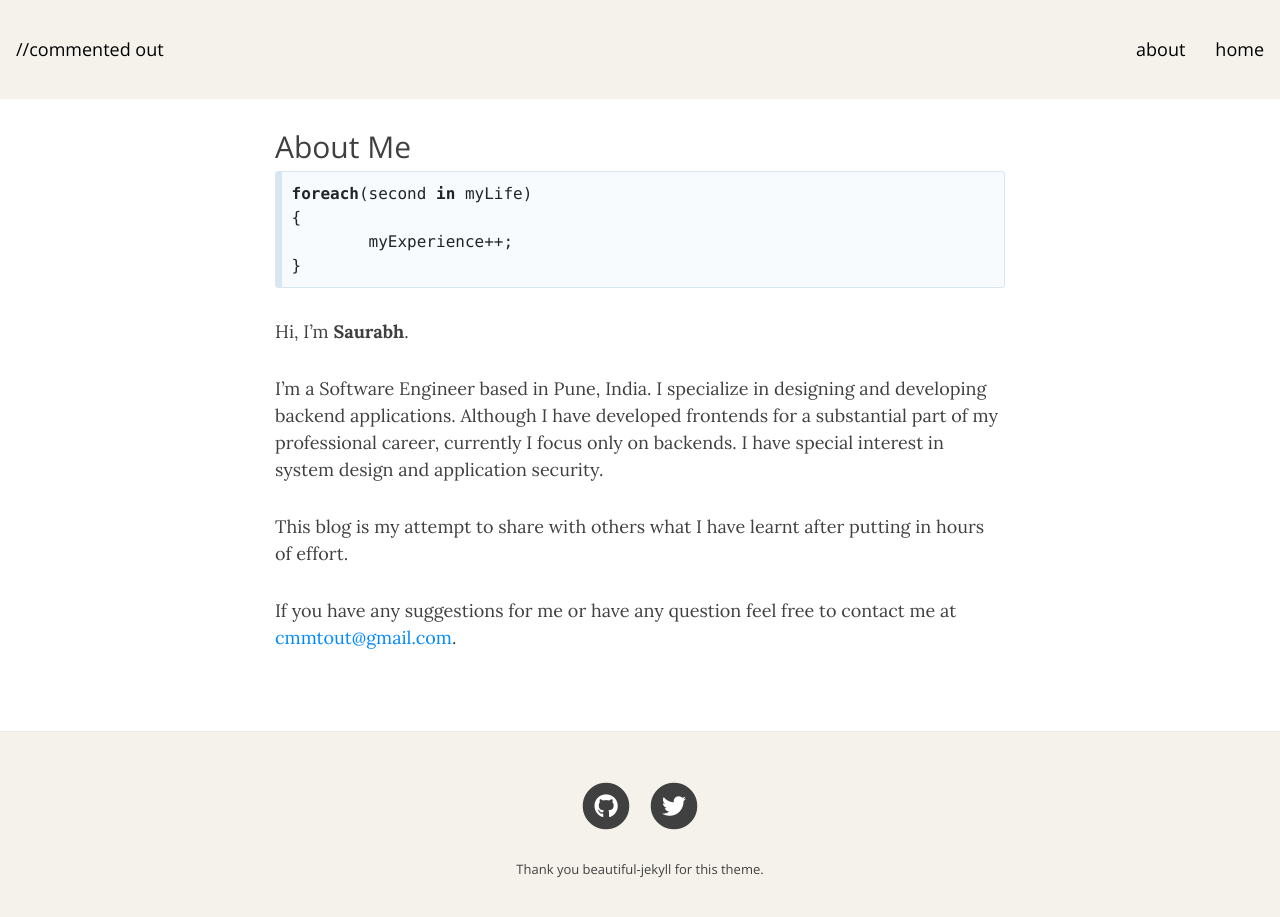
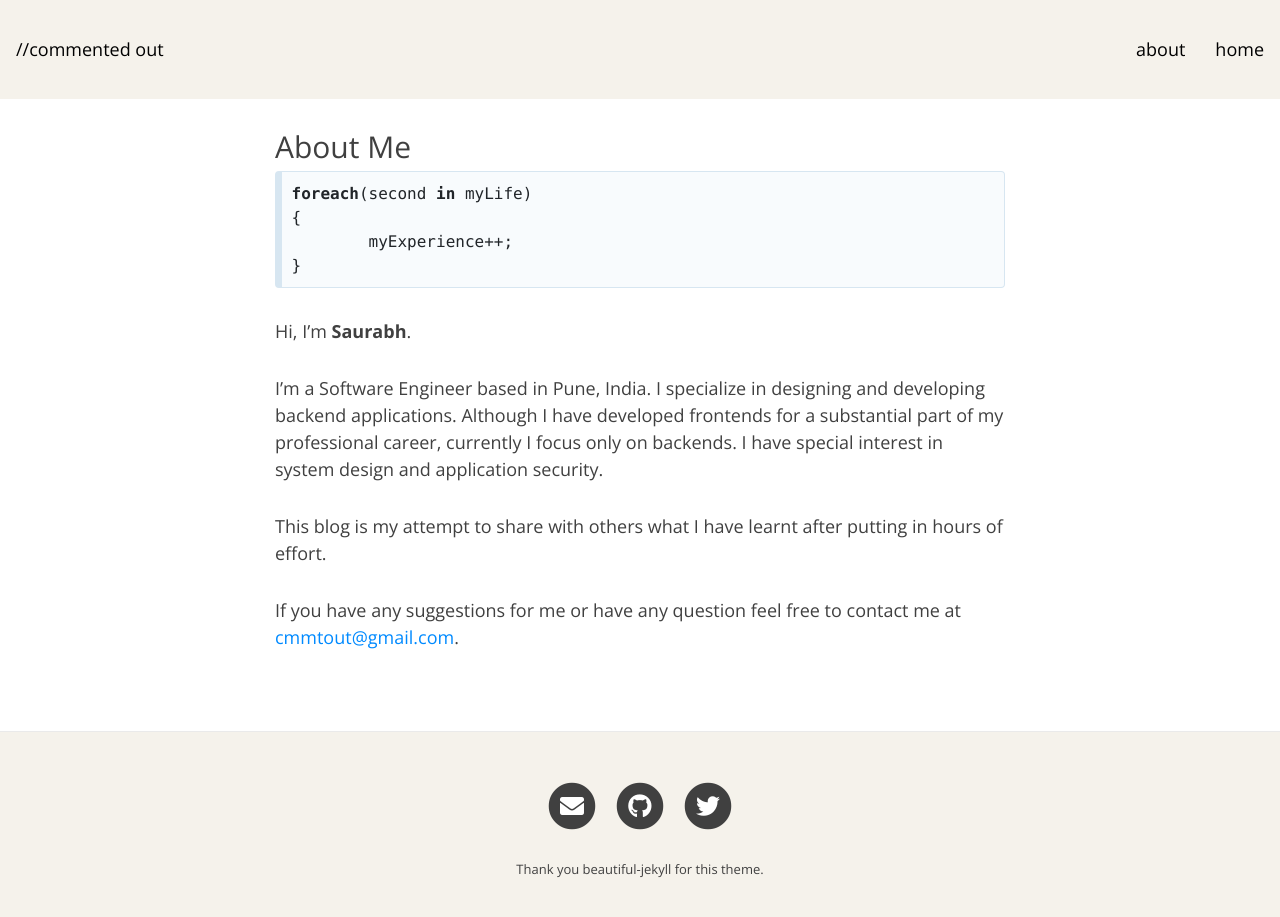
Before and after one commit to commentedout/commentedout.github.io, a Jekyll site: the page built from aboutme.md, in a window 1280 px wide and 929 px high. Shown: the top 917 px of the window. Built offline with Jekyll 4.4.1, drawn with Linux system fonts in a browser that asks for light colours; nearby versions of some CDN libraries.

Commit message:
Chnged UI of about me page

```diff
--- a/_config.yml
+++ b/_config.yml
@@ -35,10 +35,10 @@ navbar-links:
 # Uncomment the links you want to show and add your information to each one.
 # If you don't want to show a link to an RSS feed, set rss to "false".
 social-network-links:
-# email: "someone@example.com"
-# facebook: deanattali
+  email: "cmmtout@gmail.com"
   github: commentedout
   twitter: cmmtout
+# facebook: deanattali
 #  rss: true
 #  reddit: yourname
 #  linkedin: daattali
@@ -204,6 +204,3 @@ exclude:
 plugins:
   - jekyll-paginate
   - jekyll-sitemap
-
-# Beautiful Jekyll / Dean Attali
-# 2fc73a3a967e97599c9763d05e564189
--- /dev/null
+++ b/_layouts/about.html
@@ -0,0 +1,13 @@
+---
+layout: base
+---
+
+{% include header.html type="page" %}
+
+<div class="container-md" role="main">
+  <div class="row">
+    <div class="col-xl-8 offset-xl-2 col-lg-10 offset-lg-1 aboutme">
+      {{ content }}
+    </div>
+  </div>
+</div>
--- a/_layouts/base.html
+++ b/_layouts/base.html
@@ -21,7 +21,6 @@ common-js:
 
 <!DOCTYPE html>
 <html lang="{{ page.language | default: site.language | default: 'en' }}">
-  <!-- Beautiful Jekyll | MIT license | Copyright Dean Attali 2020 -->
   {% include head.html %}
 
   <body>
--- a/assets/css/main.css
+++ b/assets/css/main.css
@@ -901,3 +901,7 @@ pre {
 .post-preview .post-title {
   color: #b13022;
 }
+
+.aboutme{
+  font-family: 'Open Sans', 'Helvetica Neue', Helvetica, Arial, sans-serif;
+}
--- a/assets/js/main.js
+++ b/assets/js/main.js
@@ -1,5 +1,3 @@
-// Dean Attali / Beautiful Jekyll 2020
-
 var BeautifulJekyllJS = {
 
   bigImgEl : null,
```
Also changed, not shown: aboutme.md (+1 -5 lines).
